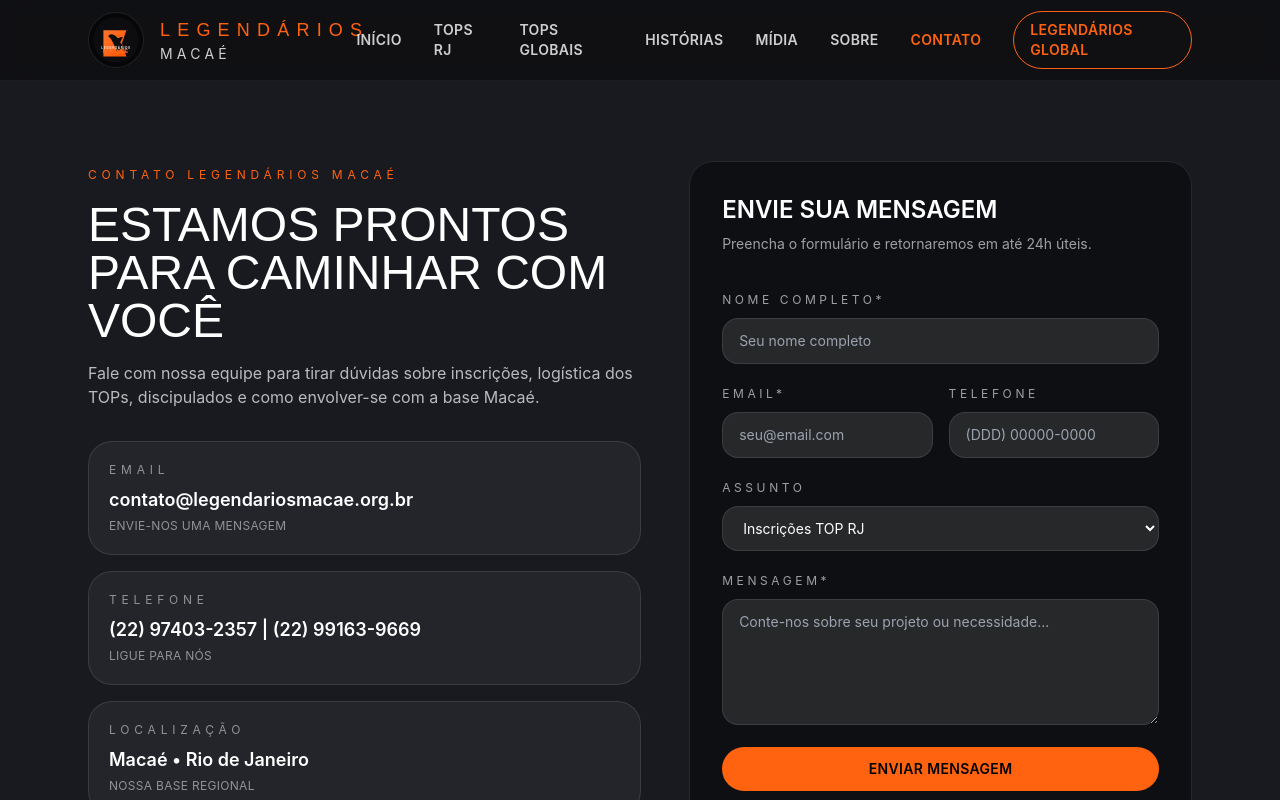
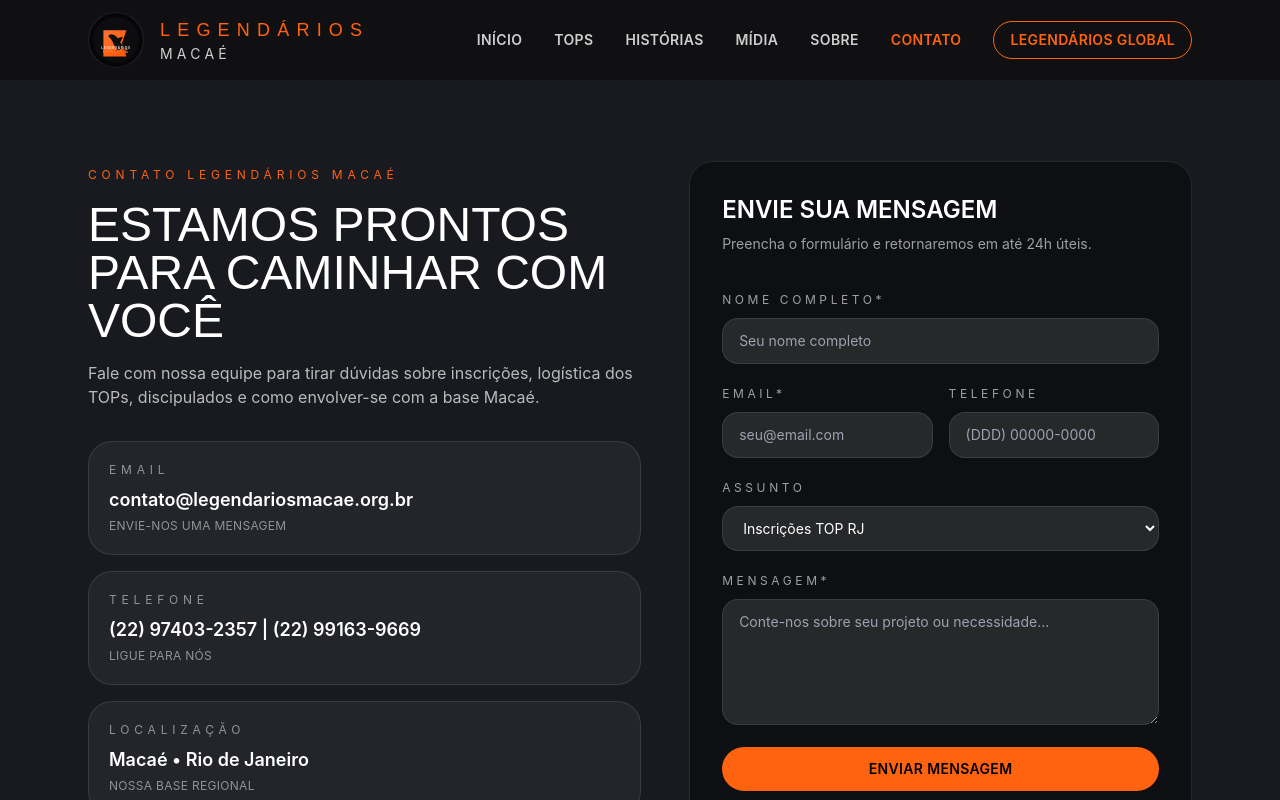
Before and after one commit to Adjalma/Legendarios-Macae, a React (Vite) app: page /contato in a window 1280 px wide. Shown: the top 800 px of the page. Built offline with nearby package versions, Linux system fonts and the light colour scheme.

Commit message:
Renomeia menu de TOPs e sincroniza agenda global

```diff
--- a/package.json
+++ b/package.json
@@ -12,6 +12,7 @@
   "dependencies": {
     "@tanstack/react-query": "^5.49.0",
     "axios": "^1.7.7",
+    "cheerio": "^1.0.0-rc.12",
     "classnames": "^2.5.1",
     "dayjs": "^1.11.13",
     "framer-motion": "^11.11.1",
--- a/src/components/layout/Footer.tsx
+++ b/src/components/layout/Footer.tsx
@@ -16,8 +16,7 @@
     title: "Mapa do site",
     items: [
       { label: "Início", href: "/" },
-      { label: "TOPs RJ", href: "/tops" },
-      { label: "TOPs Globais", href: "/tops/global" },
+      { label: "TOPs", href: "/tops" },
       { label: "Histórias", href: "/historias" },
       { label: "Mídia", href: "/midia" },
       { label: "Sobre", href: "/sobre" },
@@ -30,7 +29,7 @@
       { label: "Legendários Global", href: "https://loslegendarios.org/", external: true },
       { label: "Legendários Brasil", href: "https://legendariosbrasil.com.br/", external: true },
       { label: "Legendários Rio", href: "https://legendariosrio.com.br/", external: true },
-      { label: "Encontre um TOP", href: "https://loslegendarios.org/nacao/encontre-um-top", external: true }
+      { label: "Encontre um TOP", href: "/tops" }
     ]
   }
 ];
--- a/src/components/navigation/Navbar.tsx
+++ b/src/components/navigation/Navbar.tsx
@@ -5,8 +5,7 @@
 
 const links: NavigationLink[] = [
   { label: "Início", path: "/" },
-  { label: "TOPs RJ", path: "/tops" },
-  { label: "TOPs Globais", path: "/tops/global" },
+  { label: "TOPs", path: "/tops" },
   { label: "Histórias", path: "/historias" },
   { label: "Mídia", path: "/midia" },
   { label: "Sobre", path: "/sobre" },
--- a/src/pages/Tops/GlobalTopsPage.tsx
+++ b/src/pages/Tops/GlobalTopsPage.tsx
@@ -1,5 +1,6 @@
 import { useMemo, useState } from "react";
 import { motion } from "framer-motion";
+import { Link } from "react-router-dom";
 import { useLegendariosGlobalTops } from "../../hooks/useLegendariosGlobalTops";
 import type { GlobalTopEvent } from "../../types/legendarios";
 
@@ -108,6 +109,15 @@
             são sincronizados diretamente de loslegendarios.org/top, mantendo as
             datas, cidades e brasões oficiais de cada track.
           </p>
+          <div className="flex flex-wrap gap-3">
+            <Link
+              to="/tops/rio"
+              className="inline-flex items-center gap-2 rounded-full border border-legendarios-orange px-5 py-2 text-xs font-semibold uppercase tracking-wide text-legendarios-orange transition hover:bg-legendarios-orange hover:text-legendarios-dark"
+            >
+              Ver agenda Rio de Janeiro
+              <span aria-hidden>↗</span>
+            </Link>
+          </div>
         </header>
 
         <div className="mt-12 grid gap-6 rounded-3xl border border-white/10 bg-black/40 p-6 backdrop-blur md:grid-cols-4">
--- a/src/pages/Tops/TopsPage.tsx
+++ b/src/pages/Tops/TopsPage.tsx
@@ -48,10 +48,10 @@
         </p>
         <div className="mt-6 flex justify-center">
           <Link
-            to="/tops/global"
+            to="/tops"
             className="inline-flex items-center gap-2 rounded-full border border-legendarios-orange px-5 py-2 text-xs font-semibold uppercase tracking-wide text-legendarios-orange transition hover:bg-legendarios-orange hover:text-legendarios-dark"
           >
-            Ver TOPs ao redor do mundo
+            Ver agenda global
             <span aria-hidden>↗</span>
           </Link>
         </div>
--- a/src/routes/AppRoutes.tsx
+++ b/src/routes/AppRoutes.tsx
@@ -12,8 +12,8 @@
 export const AppRoutes = () => {
   return useRoutes([
     { path: "/", element: <HomePage /> },
-    { path: "/tops", element: <TopsPage /> },
-    { path: "/tops/global", element: <GlobalTopsPage /> },
+    { path: "/tops", element: <GlobalTopsPage /> },
+    { path: "/tops/rio", element: <TopsPage /> },
     { path: "/historias", element: <StoriesPage /> },
     { path: "/midia", element: <MediaPage /> },
     { path: "/sobre", element: <AboutPage /> },
--- a/src/services/legendariosGlobalTops.ts
+++ b/src/services/legendariosGlobalTops.ts
@@ -7,79 +7,108 @@
 const normalise = (value?: string | null) =>
   value?.replace(/\s+/g, " ").trim() ?? "";
 
-const extractAttribute = (html: string, attribute: string) => {
-  const regex = new RegExp(`${attribute}="([^"]*)"`, "i");
-  return regex.exec(html)?.[1] ?? "";
-};
+const resolveAssetUrl = (value?: string | null) => {
+  if (!value) {
+    return undefined;
+  }
 
-const extractFirstText = (html: string, selectors: string[]) => {
-  for (const selector of selectors) {
-    const regex = new RegExp(
-      `<${selector}[^>]*>([\\s\\S]*?)<\\/${selector}>`,
-      "i"
-    );
-    const match = regex.exec(html);
-    if (match?.[1]) {
-      return normalise(match[1].replace(/<[^>]+>/g, ""));
-    }
+  if (value.startsWith("http")) {
+    return value;
   }
-  return "";
+
+  if (value.startsWith("//")) {
+    return `https:${value}`;
+  }
+
+  if (value.startsWith("/")) {
+    return `https://loslegendarios.org${value}`;
+  }
+
+  return value;
 };
 
 const parseGlobalTopsFromHtml = (html: string): GlobalTopEvent[] => {
   const cards: GlobalTopEvent[] = [];
-  const cardRegex =
-    /<article[^>]*data-country="[^"]+"[^>]*data-month="[^"]+"[^>]*>([\s\S]*?)<\/article>/gi;
+  const parser = new DOMParser();
+  const document = parser.parseFromString(html, "text/html");
+  const articles = Array.from(
+    document.querySelectorAll<HTMLElement>("article[data-country]")
+  );
 
-  let match: RegExpExecArray | null;
+  articles.forEach((element, index) => {
+    const attr = (name: string) => normalise(element.getAttribute(name));
 
-  while ((match = cardRegex.exec(html))) {
-    const rawCard = match[0];
-    const body = match[1] ?? "";
+    const trackName =
+      attr("data-track") ||
+      normalise(
+        element
+          .querySelector("h3, h4, h5, .card-event__title")
+          ?.textContent ?? ""
+      );
 
-    const id =
-      extractAttribute(rawCard, "data-id") ||
-      extractAttribute(rawCard, "data-top") ||
-      `${cards.length}`;
-    const trackName =
-      extractAttribute(rawCard, "data-track") ||
-      extractFirstText(body, ["h3", "h4", "h5"]);
     const topNumber =
-      extractAttribute(rawCard, "data-top") ||
-      extractFirstText(body, ["strong", "span"]);
-    const country = extractAttribute(rawCard, "data-country");
-    const month = extractAttribute(rawCard, "data-month");
+      attr("data-top") ||
+      normalise(
+        element.querySelector("strong, span")?.textContent ?? ""
+      );
+
+    const country = attr("data-country") || "Global";
+    const month = attr("data-month");
     const dateText =
-      extractAttribute(rawCard, "data-date-human") ||
-      extractFirstText(body, ["time", "p"]);
-    const startDateIso = extractAttribute(rawCard, "data-date");
-    const city = extractAttribute(rawCard, "data-city");
-    const state = extractAttribute(rawCard, "data-state");
+      attr("data-date-human") ||
+      normalise(
+        element
+          .querySelector("time, .card-event__date")
+          ?.textContent ?? ""
+      );
+
+    const startDateIso = attr("data-date") || undefined;
+
     const location =
-      extractAttribute(rawCard, "data-location") ||
-      [city, state, country].filter(Boolean).join(" • ") ||
-      extractFirstText(body, ["em", "small", "p"]);
+      attr("data-location") ||
+      normalise(
+        [
+          element.getAttribute("data-city"),
+          element.getAttribute("data-state"),
+          element.getAttribute("data-country")
+        ]
+          .filter(Boolean)
+          .join(" • ")
+      ) ||
+      normalise(
+        element
+          .querySelector("em, .card-event__location, p")
+          ?.textContent ?? ""
+      );
+
     const badgeUrl =
-      extractAttribute(rawCard, "data-badge") ||
-      extractAttribute(rawCard, "data-img") ||
-      extractAttribute(body, "src");
-    const link =
-      extractAttribute(rawCard, "data-link") ||
-      extractAttribute(body, "href");
+      resolveAssetUrl(element.getAttribute("data-badge")) ||
+      resolveAssetUrl(element.getAttribute("data-img")) ||
+      resolveAssetUrl(
+        element.querySelector("img")?.getAttribute("data-src")
+      ) ||
+      resolveAssetUrl(
+        element.querySelector("img")?.getAttribute("src")
+      );
+
+    const rawLink =
+      element.getAttribute("data-link") ||
+      element.querySelector("a")?.getAttribute("href") ||
+      undefined;
 
     cards.push({
-      id,
-      trackName: normalise(trackName),
-      topNumber: normalise(topNumber),
-      country: normalise(country),
-      month: normalise(month),
-      dateText: normalise(dateText),
-      startDateIso: startDateIso || undefined,
-      location: normalise(location),
-      badgeUrl: badgeUrl || undefined,
-      link: link || undefined
+      id: attr("data-id") || attr("data-top") || `${index}`,
+      trackName,
+      topNumber,
+      country,
+      month,
+      dateText,
+      startDateIso,
+      location,
+      badgeUrl,
+      link: rawLink ? resolveAssetUrl(rawLink) : undefined
     });
-  }
+  });
 
   return cards;
 };
@@ -90,7 +119,8 @@
       `${ALL_ORIGINS_PROXY}${encodeURIComponent(LOS_LEGENDARIOS_TOP_URL)}`,
       {
         headers: {
-          Accept: "text/html,application/xhtml+xml,application/xml;q=0.9,*/*;q=0.8"
+          Accept:
+            "text/html,application/xhtml+xml,application/xml;q=0.9,*/*;q=0.8"
         },
         responseType: "text",
         transformResponse: (data) => data
```
